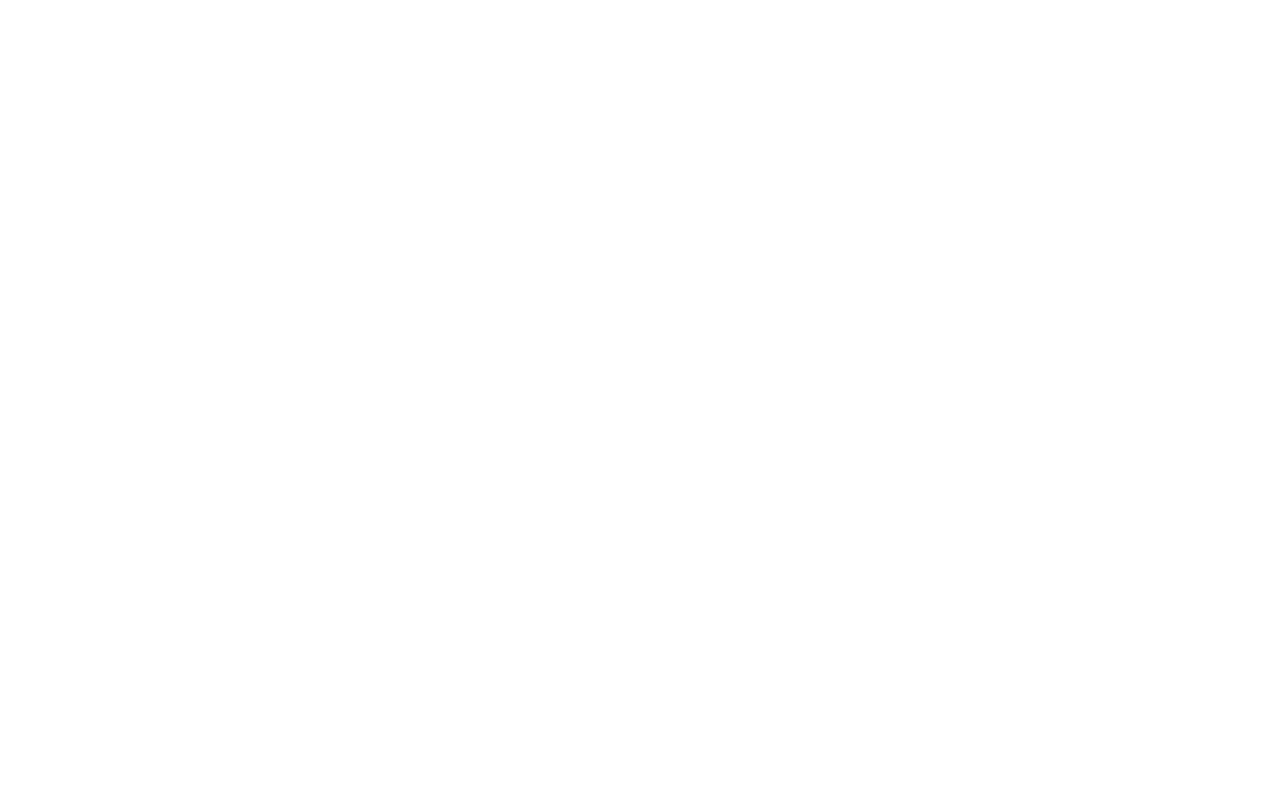
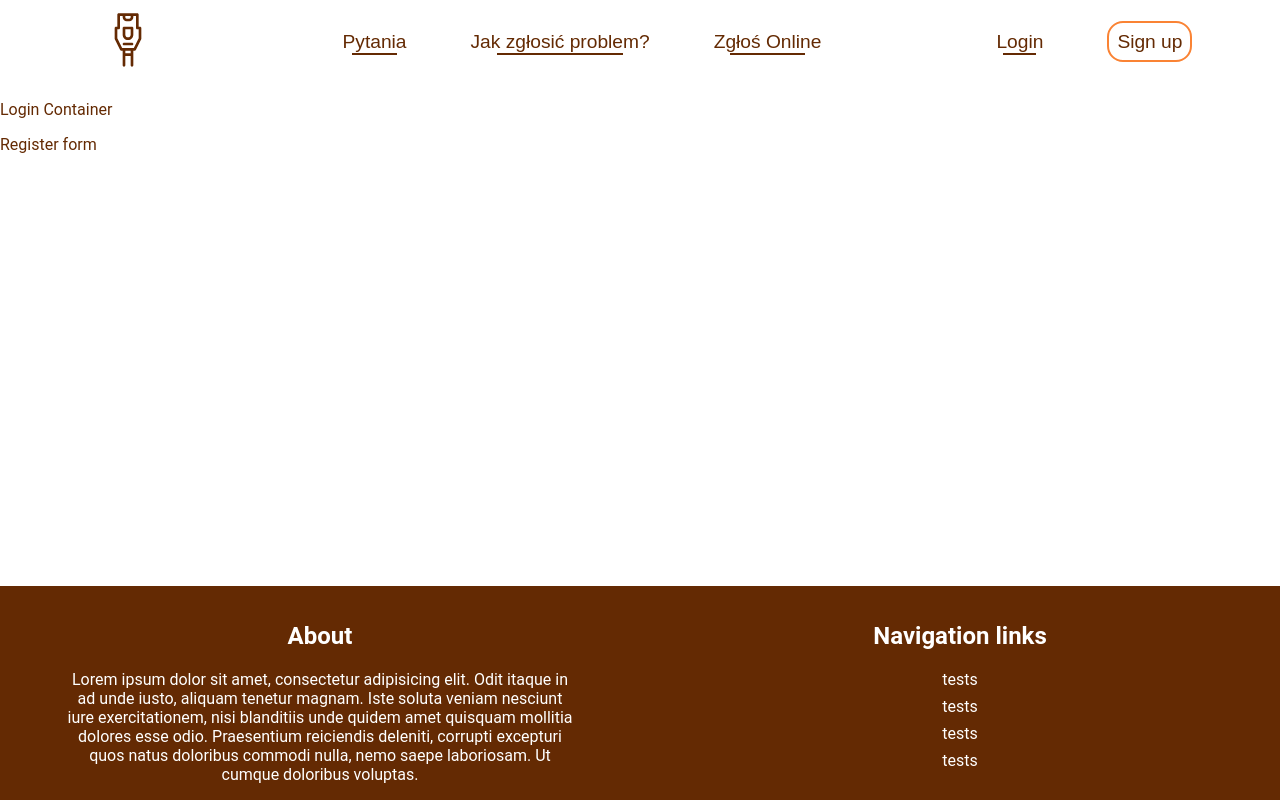
Before and after one commit to PatrykSiekierski/Dorm-Assist, a React (Vite) app in the folder dorm-assist-website/: page /register in a window 1280 px wide. Before the commit this address had no page. Built offline with nearby package versions, Linux system fonts and the light colour scheme; a web font is replaced by a local one.

Commit message:
Added routes for login and register page.
Quick routs /login and /register with coresponding pages. Both use the same base class container so only the form will differ.

```diff
--- a/dorm-assist-website/src/App.jsx
+++ b/dorm-assist-website/src/App.jsx
@@ -6,6 +6,8 @@
 import Report from "./pages/report";
 import "./App.css";
 import AdminPanel from "./pages/adminPanel";
+import Login from "./pages/login";
+import Register from "./pages/register";
 
 function App() {
   // const [count, setCount] = useState(0);
@@ -16,6 +18,8 @@
         <Route path="" element={<Home />} />
         <Route path="report" element={<Report />} />
         <Route path="admin" element={<AdminPanel />} />
+        <Route path="login" element={<Login />} />
+        <Route path="register" element={<Register />} />
       </Routes>
     </BrowserRouter>
   );
--- /dev/null
+++ b/dorm-assist-website/src/components/LoginAndRegister/loginContainer.jsx
@@ -0,0 +1,11 @@
+import LoginForm from "./loginForm";
+import RegisterForm from "./registerForm";
+
+export default function LoginContainer({ page }) {
+  return (
+    <>
+      <p>Login Container</p>
+      {page == "login" ? <LoginForm /> : <RegisterForm />}
+    </>
+  );
+}
--- /dev/null
+++ b/dorm-assist-website/src/components/LoginAndRegister/loginForm.jsx
@@ -0,0 +1,3 @@
+export default function LoginForm() {
+  return <p>Login Form</p>;
+}
--- /dev/null
+++ b/dorm-assist-website/src/components/LoginAndRegister/registerForm.jsx
@@ -0,0 +1,3 @@
+export default function RegisterForm() {
+  return <p>Register form</p>;
+}
--- a/dorm-assist-website/src/components/Universal/navbar.jsx
+++ b/dorm-assist-website/src/components/Universal/navbar.jsx
@@ -19,10 +19,10 @@
       </ul>
       <ul>
         <li>
-          <a>Login</a>
+          <a href="/login">Login</a>
         </li>
         <li className="border-special">
-          <a>Sign up</a>
+          <a href="/register">Sign up</a>
         </li>
       </ul>
     </nav>
--- /dev/null
+++ b/dorm-assist-website/src/pages/login.jsx
@@ -0,0 +1,15 @@
+import Navbar from "../components/Universal/navbar";
+import Footer from "../components/Universal/footer";
+import LoginContainer from "../components/LoginAndRegister/loginContainer";
+
+export default function Login() {
+  return (
+    <>
+      <Navbar />
+      <main>
+        <LoginContainer page="login" />
+      </main>
+      <Footer />
+    </>
+  );
+}
--- /dev/null
+++ b/dorm-assist-website/src/pages/register.jsx
@@ -0,0 +1,15 @@
+import Navbar from "../components/Universal/navbar";
+import Footer from "../components/Universal/footer";
+import LoginContainer from "../components/LoginAndRegister/loginContainer";
+
+export default function Register() {
+  return (
+    <>
+      <Navbar />
+      <main>
+        <LoginContainer page="register" />
+      </main>
+      <Footer />
+    </>
+  );
+}
```
Also changed, not shown: dorm-assist-website/src/components/Login/Login.jsx (deleted), dorm-assist-website/src/components/Login/SignUpForm.jsx (deleted), dorm-assist-website/src/components/Login/form.jsx (deleted).
